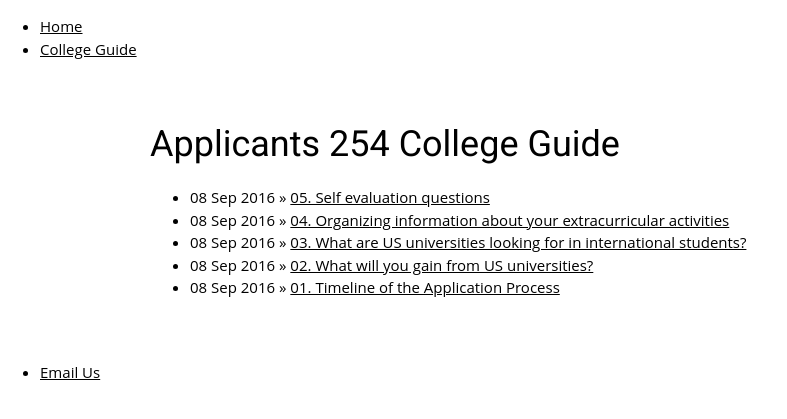
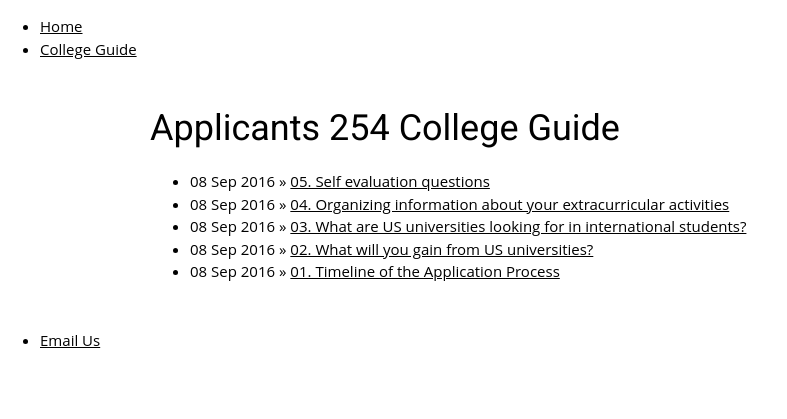
Before and after one commit to applicants-254/applicants-254.github.io, a Jekyll site: the page built from college_guide/index.html, in a window 1280 px wide. Shown: the top 419 px of the page, without its empty margins (0-787 px from the left). Built offline with Jekyll 4.4.1, drawn with Linux system fonts in a browser that asks for light colours; some web fonts are replaced.

Commit message:
Adjust padding on default template.

```diff
--- a/_layouts/default.html
+++ b/_layouts/default.html
@@ -22,9 +22,9 @@
             </ul>
         </nav>
 
-        <div class="w3-container w3-row-padding w3-padding-32">
+        <div class="w3-container w3-row-padding w3-padding-16">
             <div class="w3-content">
-                <div class="w3-twothird">
+                <div class="w3-threequarter">
                     {{ content }}
                 </div>
             </div>
```
